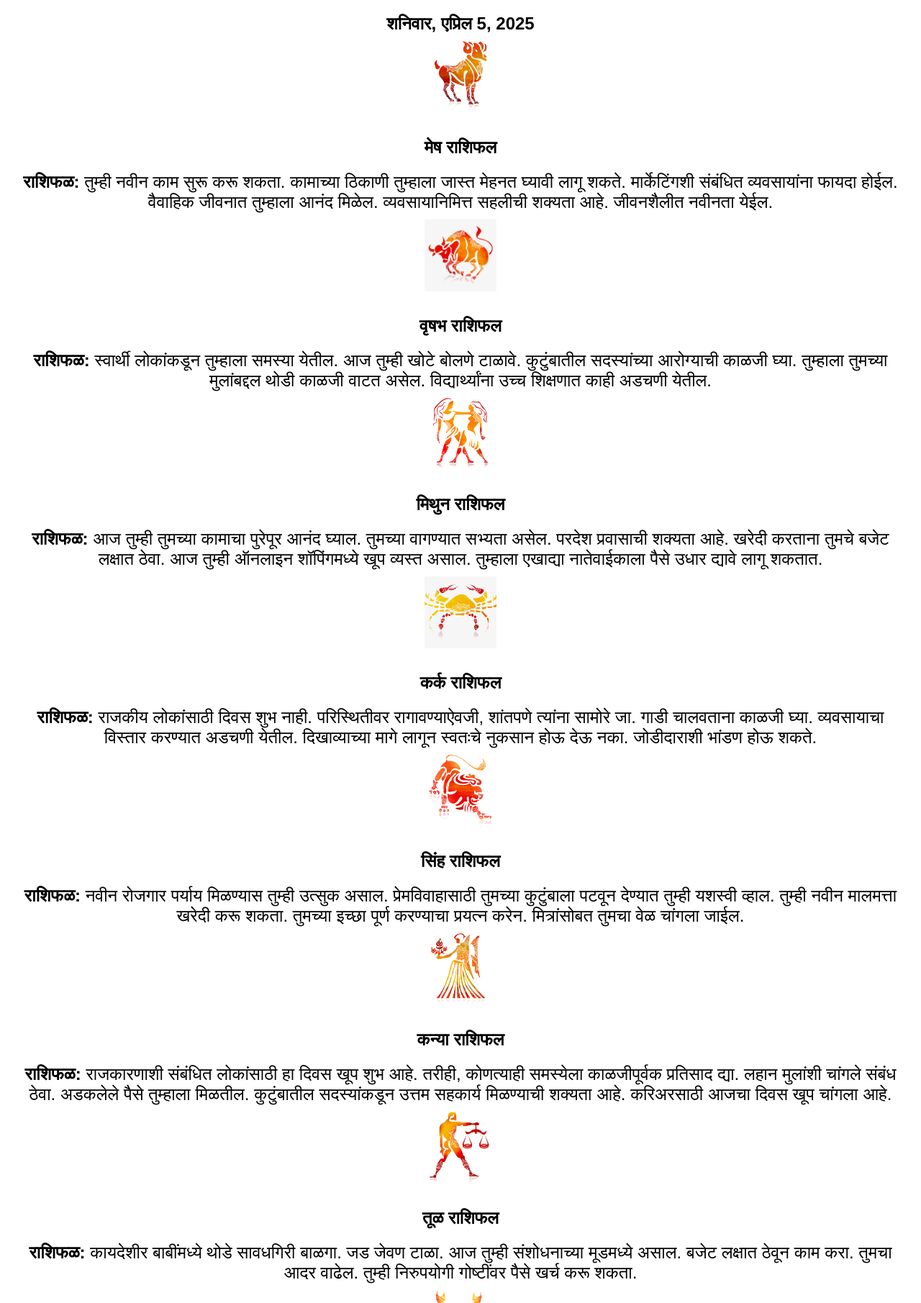
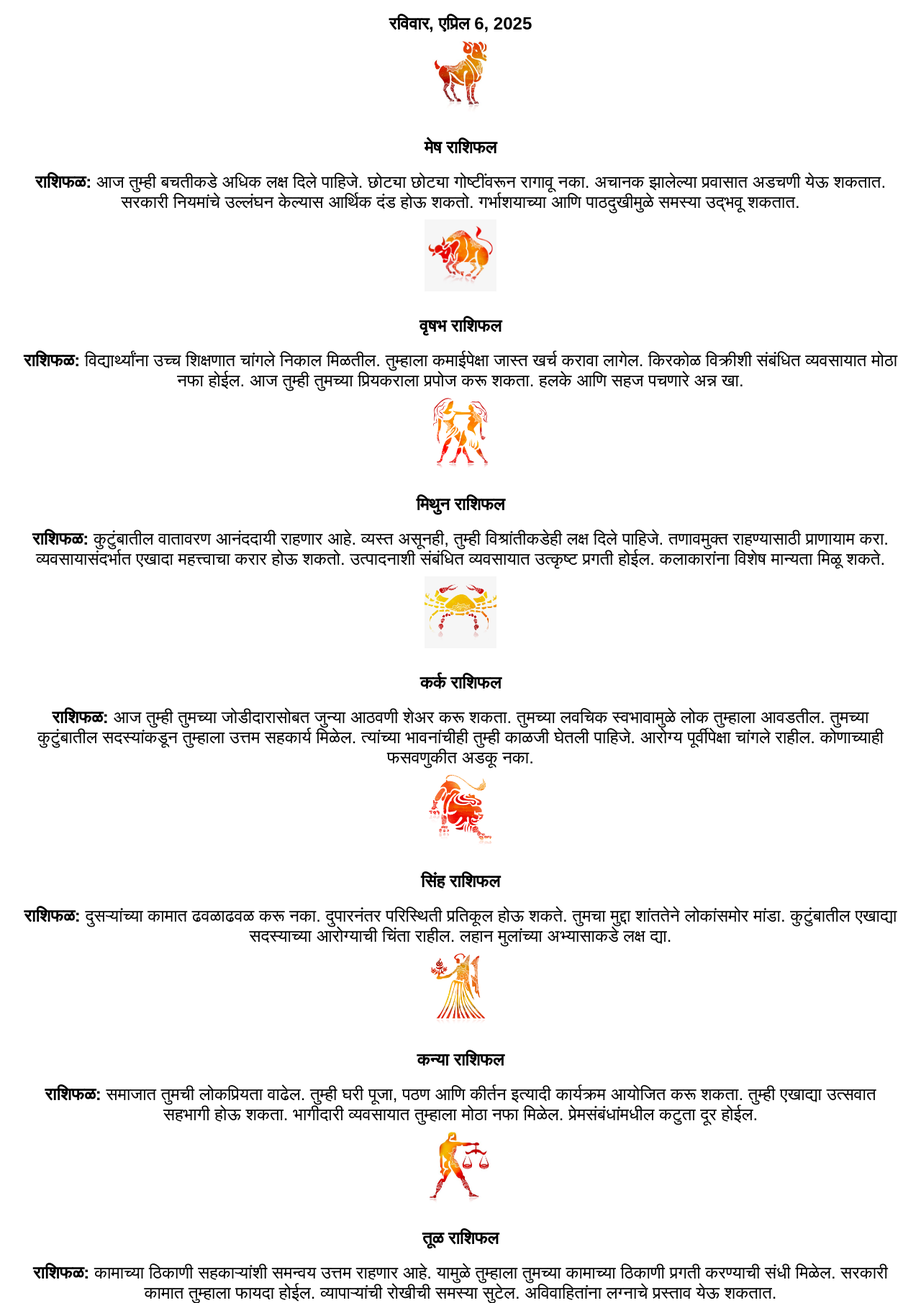
Before and after one commit to pisces0009/MeeraJyotish, a website: page RashiBhavishya.html in a window 1280 px wide. Shown: the part 89-1900 px from the top of the page at 72% size. Drawn offline with Linux system fonts and the light colour scheme.

Commit message:
Update RashiBhavishya.html

```diff
--- a/RashiBhavishya.html
+++ b/RashiBhavishya.html
@@ -60,77 +60,77 @@
          </div>
 
             <h1>राशि भविष्य</h1>
-            <div class="rashi-detail"><strong>शनिवार, एप्रिल 5, 2025</strong></div>
+            <div class="rashi-detail"><strong>रविवार, एप्रिल 6, 2025</strong></div>
             <img src="./images/rashiIcons/mesh.jpg" alt="Rashi Icon" class="rashi-icon">
             <div class="rashi-container">
                 <div class="rashi-detail"><strong>मेष राशिफल</strong></div>
-                <div class="rashi-detail"><strong>राशिफळ: </strong>तुम्ही नवीन काम सुरू करू शकता. कामाच्या ठिकाणी तुम्हाला जास्त मेहनत घ्यावी लागू शकते. मार्केटिंगशी संबंधित व्यवसायांना फायदा होईल. वैवाहिक जीवनात तुम्हाला आनंद मिळेल. व्यवसायानिमित्त सहलीची शक्यता आहे. जीवनशैलीत नवीनता येईल.</div>
+                <div class="rashi-detail"><strong>राशिफळ: </strong>आज तुम्ही बचतीकडे अधिक लक्ष दिले पाहिजे. छोट्या छोट्या गोष्टींवरून रागावू नका. अचानक झालेल्या प्रवासात अडचणी येऊ शकतात. सरकारी नियमांचे उल्लंघन केल्यास आर्थिक दंड होऊ शकतो. गर्भाशयाच्या आणि पाठदुखीमुळे समस्या उद्भवू शकतात.</div>
             </div>
 
             <img src="./images/rashiIcons/vrishabha.jpg" alt="Rashi Icon" class="rashi-icon">
             <div class="rashi-container">
                 <div class="rashi-detail"><strong>वृषभ राशिफल</strong></div>
-                <div class="rashi-detail"><strong>राशिफळ: </strong>स्वार्थी लोकांकडून तुम्हाला समस्या येतील. आज तुम्ही खोटे बोलणे टाळावे. कुटुंबातील सदस्यांच्या आरोग्याची काळजी घ्या. तुम्हाला तुमच्या मुलांबद्दल थोडी काळजी वाटत असेल. विद्यार्थ्यांना उच्च शिक्षणात काही अडचणी येतील.</div>
+                <div class="rashi-detail"><strong>राशिफळ: </strong>विद्यार्थ्यांना उच्च शिक्षणात चांगले निकाल मिळतील. तुम्हाला कमाईपेक्षा जास्त खर्च करावा लागेल. किरकोळ विक्रीशी संबंधित व्यवसायात मोठा नफा होईल. आज तुम्ही तुमच्या प्रियकराला प्रपोज करू शकता. हलके आणि सहज पचणारे अन्न खा.</div>
             </div>
 
             <img src="./images/rashiIcons/mithun.jpg" alt="Rashi Icon" class="rashi-icon">
             <div class="rashi-container">
                 <div class="rashi-detail"><strong>मिथुन राशिफल</strong></div>
-                <div class="rashi-detail"><strong>राशिफळ: </strong>आज तुम्ही तुमच्या कामाचा पुरेपूर आनंद घ्याल. तुमच्या वागण्यात सभ्यता असेल. परदेश प्रवासाची शक्यता आहे. खरेदी करताना तुमचे बजेट लक्षात ठेवा. आज तुम्ही ऑनलाइन शॉपिंगमध्ये खूप व्यस्त असाल. तुम्हाला एखाद्या नातेवाईकाला पैसे उधार द्यावे लागू शकतात.</div>
+                <div class="rashi-detail"><strong>राशिफळ: </strong>कुटुंबातील वातावरण आनंददायी राहणार आहे. व्यस्त असूनही, तुम्ही विश्रांतीकडेही लक्ष दिले पाहिजे. तणावमुक्त राहण्यासाठी प्राणायाम करा. व्यवसायासंदर्भात एखादा महत्त्वाचा करार होऊ शकतो. उत्पादनाशी संबंधित व्यवसायात उत्कृष्ट प्रगती होईल. कलाकारांना विशेष मान्यता मिळू शकते.</div>
             </div>
 
             <img src="./images/rashiIcons/kark.jpg" alt="Rashi Icon" class="rashi-icon">
             <div class="rashi-container">
                 <div class="rashi-detail"><strong>कर्क राशिफल</strong></div>
-                <div class="rashi-detail"><strong>राशिफळ: </strong>राजकीय लोकांसाठी दिवस शुभ नाही. परिस्थितीवर रागावण्याऐवजी, शांतपणे त्यांना सामोरे जा. गाडी चालवताना काळजी घ्या. व्यवसायाचा विस्तार करण्यात अडचणी येतील. दिखाव्याच्या मागे लागून स्वतःचे नुकसान होऊ देऊ नका. जोडीदाराशी भांडण होऊ शकते.</div>
+                <div class="rashi-detail"><strong>राशिफळ: </strong>आज तुम्ही तुमच्या जोडीदारासोबत जुन्या आठवणी शेअर करू शकता. तुमच्या लवचिक स्वभावामुळे लोक तुम्हाला आवडतील. तुमच्या कुटुंबातील सदस्यांकडून तुम्हाला उत्तम सहकार्य मिळेल. त्यांच्या भावनांचीही तुम्ही काळजी घेतली पाहिजे. आरोग्य पूर्वीपेक्षा चांगले राहील. कोणाच्याही फसवणुकीत अडकू नका.</div>
             </div>
 
             <img src="./images/rashiIcons/singh.jpg" alt="Rashi Icon" class="rashi-icon">
             <div class="rashi-container">
                 <div class="rashi-detail"><strong>सिंह राशिफल</strong></div>
-                <div class="rashi-detail"><strong>राशिफळ: </strong>नवीन रोजगार पर्याय मिळण्यास तुम्ही उत्सुक असाल. प्रेमविवाहासाठी तुमच्या कुटुंबाला पटवून देण्यात तुम्ही यशस्वी व्हाल. तुम्ही नवीन मालमत्ता खरेदी करू शकता. तुमच्या इच्छा पूर्ण करण्याचा प्रयत्न करेन. मित्रांसोबत तुमचा वेळ चांगला जाईल.</div>
+                <div class="rashi-detail"><strong>राशिफळ: </strong>दुसऱ्यांच्या कामात ढवळाढवळ करू नका. दुपारनंतर परिस्थिती प्रतिकूल होऊ शकते. तुमचा मुद्दा शांततेने लोकांसमोर मांडा. कुटुंबातील एखाद्या सदस्याच्या आरोग्याची चिंता राहील. लहान मुलांच्या अभ्यासाकडे लक्ष द्या.</div>
             </div>
 
             <img src="./images/rashiIcons/kanya.jpg" alt="Rashi Icon" class="rashi-icon">
             <div class="rashi-container">
                 <div class="rashi-detail"><strong>कन्या राशिफल</strong></div>
-                <div class="rashi-detail"><strong>राशिफळ: </strong>राजकारणाशी संबंधित लोकांसाठी हा दिवस खूप शुभ आहे. तरीही, कोणत्याही समस्येला काळजीपूर्वक प्रतिसाद द्या. लहान मुलांशी चांगले संबंध ठेवा. अडकलेले पैसे तुम्हाला मिळतील. कुटुंबातील सदस्यांकडून उत्तम सहकार्य मिळण्याची शक्यता आहे. करिअरसाठी आजचा दिवस खूप चांगला आहे.</div>
+                <div class="rashi-detail"><strong>राशिफळ: </strong>समाजात तुमची लोकप्रियता वाढेल. तुम्ही घरी पूजा, पठण आणि कीर्तन इत्यादी कार्यक्रम आयोजित करू शकता. तुम्ही एखाद्या उत्सवात सहभागी होऊ शकता. भागीदारी व्यवसायात तुम्हाला मोठा नफा मिळेल. प्रेमसंबंधांमधील कटुता दूर होईल.</div>
             </div>
 
             <img src="./images/rashiIcons/tula.jpg" alt="Rashi Icon" class="rashi-icon">
             <div class="rashi-container">
                 <div class="rashi-detail"><strong>तूळ राशिफल</strong></div>
-                <div class="rashi-detail"><strong>राशिफळ: </strong>कायदेशीर बाबींमध्ये थोडे सावधगिरी बाळगा. जड जेवण टाळा. आज तुम्ही संशोधनाच्या मूडमध्ये असाल. बजेट लक्षात ठेवून काम करा. तुमचा आदर वाढेल. तुम्ही निरुपयोगी गोष्टींवर पैसे खर्च करू शकता.</div>
+                <div class="rashi-detail"><strong>राशिफळ: </strong>कामाच्या ठिकाणी सहकाऱ्यांशी समन्वय उत्तम राहणार आहे. यामुळे तुम्हाला तुमच्या कामाच्या ठिकाणी प्रगती करण्याची संधी मिळेल. सरकारी कामात तुम्हाला फायदा होईल. व्यापाऱ्यांची रोखीची समस्या सुटेल. अविवाहितांना लग्नाचे प्रस्ताव येऊ शकतात.</div>
             </div>
 
             <img src="./images/rashiIcons/vrishchik.jpg" alt="Rashi Icon" class="rashi-icon">
             <div class="rashi-container">
                 <div class="rashi-detail"><strong>वृश्चिक राशिफल</strong></div>
-                <div class="rashi-detail"><strong>राशिफळ: </strong>तुमच्या कामासाठी समर्पित राहा. तुमच्या जोडीदारापासून काहीही लपवू नका. अतिआत्मविश्वास टाळा. प्रेमसंबंधांमध्ये तणाव निर्माण होण्याची शक्यता आहे. तुम्ही स्वार्थी असल्यामुळे तुमचे मित्र तुमच्यावर रागावू शकतात. वृद्ध लोक त्यांच्या गुडघे आणि पाठदुखीची तक्रार करू शकतात.</div>
+                <div class="rashi-detail"><strong>राशिफळ: </strong>तुम्ही दूरच्या नातेवाईकाशी फोनवर बोलू शकता. बेरोजगारांना चांगल्या रोजगाराच्या संधी मिळण्याची शक्यता आहे. तुम्ही तुमच्या जोडीदारासोबत चांगला वेळ घालवाल. तुम्ही तुमच्या प्राधान्यक्रम लक्षात ठेवावेत. मुलांच्या आरोग्याची काळजी घ्या.</div>
             </div>
 
             <img src="./images/rashiIcons/dhanu.jpg" alt="Rashi Icon" class="rashi-icon">
             <div class="rashi-container">
                 <div class="rashi-detail"><strong>धनु राशिफल</strong></div>
-                <div class="rashi-detail"><strong>राशिफळ: </strong>वैवाहिक जीवनातील ताणतणाव दूर होतील. कुटुंबातील वातावरण आनंददायी राहील. तुम्ही भागीदारीत व्यवसाय सुरू करण्याची योजना आखू शकता. धार्मिक कार्यात तुमची आवड वाढेल. कामाच्या ठिकाणी तुमचा प्रभाव वाढेल. तुमची कोणतीही इच्छा पूर्ण होऊ शकते.</div>
+                <div class="rashi-detail"><strong>राशिफळ: </strong>नवीन नात्यांमध्ये स्थिरता कमी असेल. तुमच्या कुटुंबातील सदस्यांच्या भावनांची काळजी घ्या. निरुपयोगी गोष्टींमध्ये अडकू नका. तुम्हाला शारीरिक आणि मानसिकदृष्ट्या काहीसे कमकुवत वाटू शकते. तुमच्या दैनंदिन दिनचर्येत आणि आहारात कडक शिस्त पाळा. तुम्ही पूजेकडे खूप लक्ष द्याल.</div>
             </div>
 
             <img src="./images/rashiIcons/makar.jpg" alt="Rashi Icon" class="rashi-icon">
             <div class="rashi-container">
                 <div class="rashi-detail"><strong>मकर राशिफल</strong></div>
-                <div class="rashi-detail"><strong>राशिफळ: </strong>तुमच्या कामाच्या पद्धती सुधारण्याचा प्रयत्न करा. जर तुम्ही एखाद्या महत्त्वाच्या बैठकीसाठी जात असाल तर तुम्हाला खूप मेहनत घ्यावी लागेल. कर्जाचे व्यवहार काळजीपूर्वक करा. प्रशासनाशी संबंधित लोकांवरील कामाचा ताण कमी होईल. आरोग्यात चढ-उतार येतील.</div>
+                <div class="rashi-detail"><strong>राशिफळ: </strong>व्यवसायात मोठा आर्थिक फायदा होऊ शकतो. परंतु तुम्ही कायदेशीर आणि तांत्रिक बाबींकडे दुर्लक्ष करू नये. विद्यार्थ्यांना उच्च शिक्षणात उत्कृष्ट निकाल मिळतील. तुमचे विचार स्पष्ट ठेवा. तुम्ही स्वादिष्ट पदार्थांचा आस्वाद घेऊ शकता.</div>
             </div>
 
             <img src="./images/rashiIcons/kumbha.jpg" alt="Rashi Icon" class="rashi-icon">
             <div class="rashi-container">
                 <div class="rashi-detail"><strong>कुंभ राशिफल</strong></div>
-                <div class="rashi-detail"><strong>राशिफळ: </strong>स्पर्धा परीक्षांची तयारी करणाऱ्या लोकांना ताण येऊ शकतो. मुलांच्या वाईट सवयींकडे दुर्लक्ष करू नका. संभाषणादरम्यान साधे शब्द वापरा. अन्यथा तुमच्या शब्दांचा चुकीचा अर्थ काढला जाऊ शकतो. अनपेक्षित खर्च वाढू शकतात.</div>
+                <div class="rashi-detail"><strong>राशिफळ: </strong>प्रशासकीय कामातील अडथळे दूर होतील. तुम्हाला काही माहितीपूर्ण माहिती मिळू शकेल. आयात-निर्यातशी संबंधित व्यवसायात तुम्हाला नफा मिळेल. टीमवर्कमध्ये केलेल्या कामात तुम्हाला यश मिळेल. तुम्ही उत्साह आणि एकाग्रतेने काम कराल.</div>
             </div>
 
             <img src="./images/rashiIcons/meen.jpg" alt="Rashi Icon" class="rashi-icon">
             <div class="rashi-container">
                 <div class="rashi-detail"><strong>मीन राशिफल</strong></div>
-                <div class="rashi-detail"><strong>राशिफळ: </strong>रिअल इस्टेटमध्ये काळजीपूर्वक गुंतवणूक करा. आज तुम्हाला जुने मित्र भेटू शकतात. विद्यार्थ्यांना अभ्यासाबद्दल थोडी चिंता वाटू शकते. कामाच्या ठिकाणी येणाऱ्या समस्या सोडवण्यात तुम्ही यशस्वी व्हाल. आज तुम्हाला जास्त मेहनत करावी लागेल.</div>
+                <div class="rashi-detail"><strong>राशिफळ: </strong>नवीन व्यवसाय सुरू करण्यासाठी ही योग्य वेळ आहे. मानसिक शांती मिळेल. व्यवसायात, तुम्ही शुभचिंतक आणि मित्रांकडून सल्ला घ्यावा. तांत्रिक क्षेत्राशी संबंधित लोकांसाठी हा काळ खूप चांगला आहे. आज तुमची कोणतीही इच्छा पूर्ण होऊ शकते.</div>
             </div>
         </body>
         </html>
```
